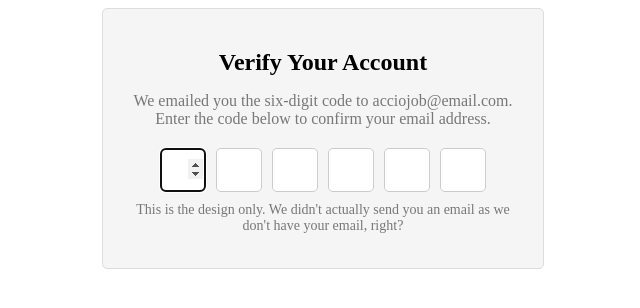
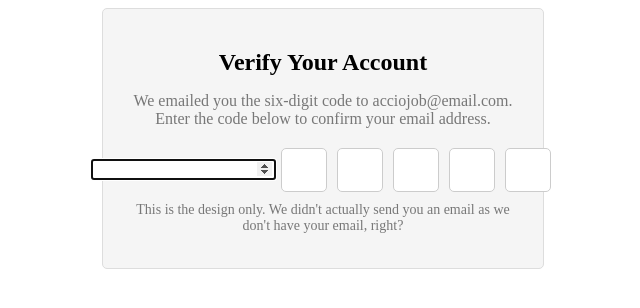
Before and after one commit to acciojob/OTP-Adarsh4775, a website: page main.html in a window 1280 px wide. Shown: the whole page, without its empty margins (317-957 px from the left). Drawn offline with Linux system fonts and the light colour scheme.

Commit message:
created a submission

```diff
--- a/main.html
+++ b/main.html
@@ -9,12 +9,12 @@
         <p id="verification_subtext">We emailed you the six-digit code to acciojob@email.com. Enter the code below to confirm your email address.</p>
 
         <div class="code-container">
+            <input type="number" class="code">
             <input type="number" class="code" id="code-1">
             <input type="number" class="code" id="code-2">
             <input type="number" class="code" id="code-3">
             <input type="number" class="code" id="code-4">
             <input type="number" class="code" id="code-5">
-            <input type="number" class="code" id="code-6">
         </div>
         <div>
             <p class="boot">This is the design only. We didn't actually send you an email as we don't have your email, right?</p>
```
